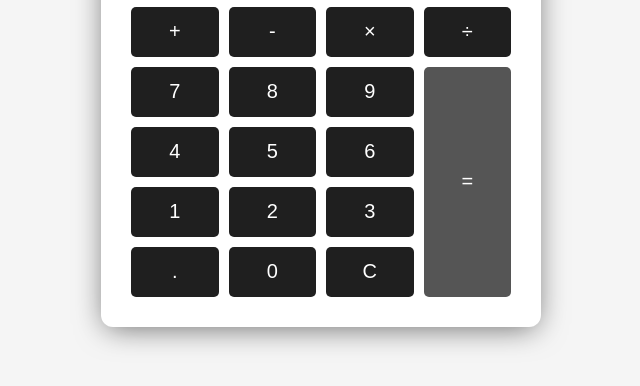
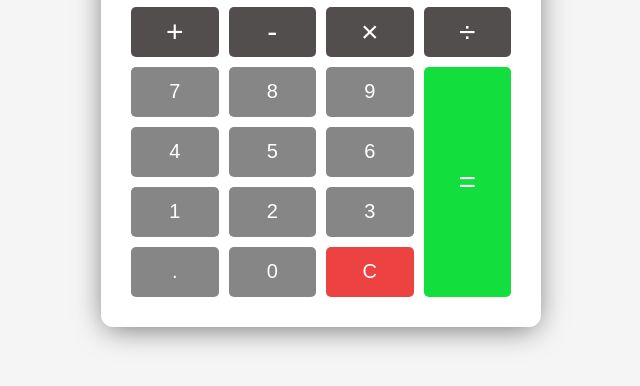
Before and after one commit to hiclassic/calculator, a plain HTML site: page index.html in a window 1280 px wide. Shown: the part 300-686 px from the top of the page, without its empty margins (319-959 px from the left). Drawn offline with Linux system fonts and the light colour scheme.

Commit message:
design complete

```diff
--- a/style.css
+++ b/style.css
@@ -74,12 +74,6 @@ body {
     padding: 10px;
   }
 
-  .equal-sign {
-    grid-column: -2;
-    grid-row: 2 / span 4;
-    background-color: rgb(85, 85, 85);
-  }
-
   button {
     min-height: 50px;
     font-size: 20px;
@@ -87,14 +81,47 @@ body {
     border: none;
     border-radius: 5px;
     cursor: pointer;
-    background: rgb(31, 31, 31);
+    background: rgb(134, 134, 134);
     color: #fff;
   }
 
   button:hover {
     filter: brightness(110%);
   }
+  .clear:hover {
+    filter: brightness(90%);
+  }
 
   button:active {
     transform: scale(0.95);
   }
+
+  button:focus {
+    outline: none;
+  }
+
+  .operator {
+    background: rgb(82, 78, 78);
+    color: white;
+    font-size: 30px;
+  }
+
+  .clear {
+    background-color: rgb(236, 66, 66);
+    color: white;
+
+  }
+
+   .equal-sign {
+    grid-column: -2;
+    grid-row: 2 / span 4;
+    background: rgb(18, 222, 62);
+   }
+
+   /* Media Queries */
+
+   @media screen and (max-width: 600px) {
+    .calculator {
+      width: 95%;
+    }
+  }
```
